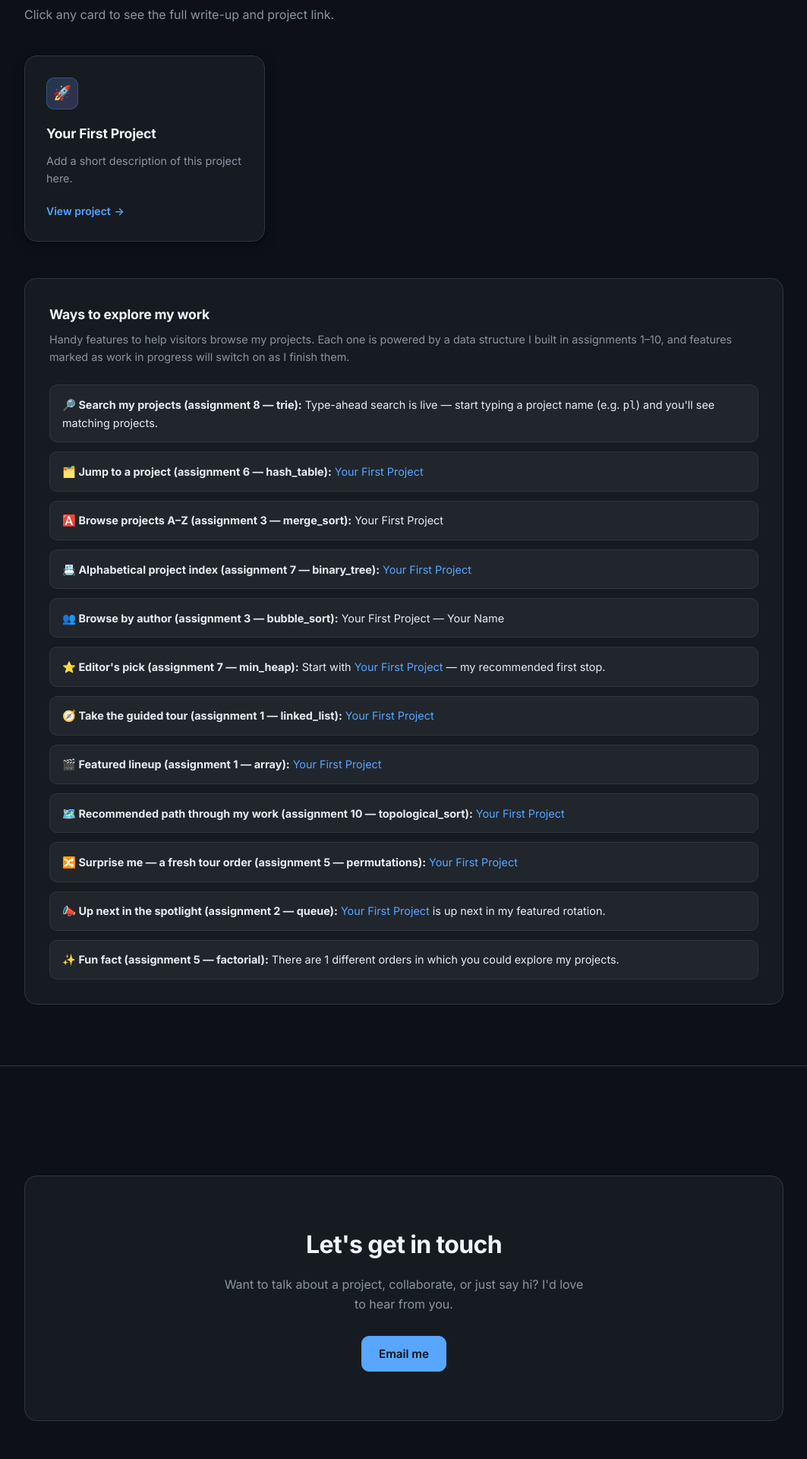
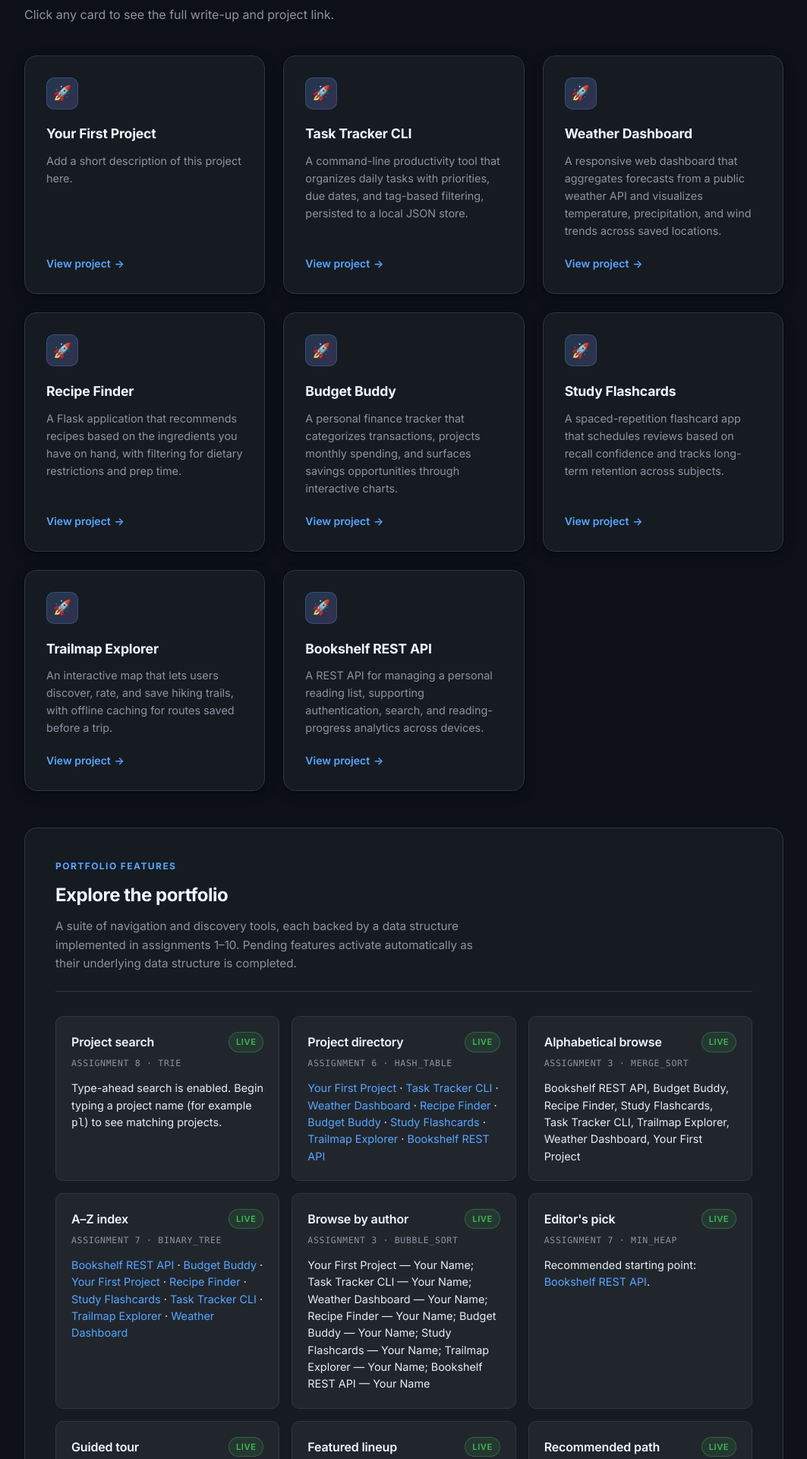
Before and after one commit to alexandergshaw/template-python-data-structures-app, a Flask app: page / in a window 1280 px wide. Shown: the part 1280-3200 px from the top of the page at 76% size, without its empty margins (108-1171 px from the left). Run offline with Flask 3, Linux system fonts and the light colour scheme.

Commit message:
Add sample projects and redesign features section for a more professional look

```diff
--- a/app/static/css/style.css
+++ b/app/static/css/style.css
@@ -502,58 +502,123 @@ img { display: block; max-width: 100%; }
   border-top: 1px solid var(--color-border);
 }
 
-/* ── Data-structure insights ────────────────────────────────── */
+/* ── Portfolio features ─────────────────────────────────────── */
 .ds-insights {
   background: var(--color-surface);
   border: 1px solid var(--color-border);
   border-radius: var(--radius-lg);
-  padding: 2rem;
+  padding: 2.5rem;
   margin-top: 3rem;
 }
 
-.ds-insights h3 {
-  font-size: 1.1rem;
+.ds-insights-header {
+  margin-bottom: 2rem;
+  padding-bottom: 1.5rem;
+  border-bottom: 1px solid var(--color-border);
+}
+
+.ds-insights-header .section-label {
+  margin-bottom: 0.5rem;
+}
+
+.ds-insights-header h3 {
+  font-size: 1.5rem;
   font-weight: 700;
   color: var(--color-heading);
-  letter-spacing: -0.01em;
-  margin-bottom: 0.4rem;
+  letter-spacing: -0.02em;
+  margin-bottom: 0.6rem;
 }
 
-.ds-insights > p {
+.ds-insights-header p {
   color: var(--color-text-muted);
-  font-size: 0.9rem;
-  margin-bottom: 1.5rem;
+  font-size: 0.95rem;
+  line-height: 1.6;
+  max-width: 60ch;
 }
 
-.ds-insights ul {
+.ds-feature-list {
   list-style: none;
+  display: grid;
+  grid-template-columns: repeat(auto-fill, minmax(280px, 1fr));
+  gap: 1rem;
+}
+
+.ds-feature {
   display: flex;
   flex-direction: column;
   gap: 0.75rem;
-}
-
-.ds-insights li {
-  padding: 0.85rem 1rem;
+  padding: 1.25rem;
   background: var(--color-surface-2);
   border: 1px solid var(--color-border);
   border-radius: var(--radius-md);
-  font-size: 0.9rem;
-  line-height: 1.6;
+  transition: border-color var(--transition), transform var(--transition);
 }
 
-.ds-wip {
+.ds-feature:hover {
+  border-color: var(--color-accent);
+  transform: translateY(-2px);
+}
+
+.ds-feature-head {
+  display: grid;
+  grid-template-columns: 1fr auto;
+  grid-template-areas:
+    "title status"
+    "meta meta";
+  gap: 0.35rem 0.75rem;
+  align-items: center;
+}
+
+.ds-feature-title {
+  grid-area: title;
+  font-size: 1rem;
+  font-weight: 600;
+  color: var(--color-heading);
+  letter-spacing: -0.01em;
+}
+
+.ds-feature-meta {
+  grid-area: meta;
+  font-family: ui-monospace, SFMono-Regular, Menlo, Monaco, Consolas, monospace;
+  font-size: 0.72rem;
+  text-transform: uppercase;
+  letter-spacing: 0.06em;
+  color: var(--color-text-muted);
+}
+
+.ds-feature-status {
+  grid-area: status;
   display: inline-flex;
   align-items: center;
-  gap: 0.3rem;
-  margin-top: 0.35rem;
-  padding: 0.25rem 0.65rem;
-  border-radius: var(--radius-sm);
-  background: rgba(210, 153, 34, 0.08);
-  border: 1px solid rgba(210, 153, 34, 0.3);
-  color: #d29922;
-  font-size: 0.82rem;
-  font-style: normal;
-  font-weight: 500;
+  padding: 0.18rem 0.55rem;
+  border-radius: 999px;
+  font-size: 0.7rem;
+  font-weight: 600;
+  text-transform: uppercase;
+  letter-spacing: 0.05em;
+  white-space: nowrap;
+}
+
+.ds-feature.is-live .ds-feature-status {
+  background: rgba(63, 185, 80, 0.12);
+  border: 1px solid rgba(63, 185, 80, 0.35);
+  color: #3fb950;
+}
+
+.ds-feature.is-pending .ds-feature-status {
+  background: rgba(139, 148, 158, 0.10);
+  border: 1px solid rgba(139, 148, 158, 0.30);
+  color: var(--color-text-muted);
+}
+
+.ds-feature-body {
+  font-size: 0.9rem;
+  line-height: 1.55;
+  color: var(--color-text);
+}
+
+.ds-feature.is-pending .ds-feature-body {
+  color: var(--color-text-muted);
 }
 
 /* ── Responsive ─────────────────────────────────────────────── */
@@ -562,4 +627,6 @@ img { display: block; max-width: 100%; }
   .about-stats { grid-template-columns: 1fr 1fr; }
   .nav-links { display: none; }
   .footer-inner { flex-direction: column; text-align: center; }
+  .ds-insights { padding: 1.5rem; }
+  .ds-feature-list { grid-template-columns: 1fr; }
 }
--- a/app/templates/portfolio/index.html
+++ b/app/templates/portfolio/index.html
@@ -92,132 +92,207 @@
           {% endfor %}
         </div>
 
-        {# ── Ways to explore my work ──────────────────────────────
-           Every section below is a real, visitor-facing portfolio feature.
-           Each one is powered by exactly one data structure from
-           assignments 1&ndash;10.  Until its data structure is implemented
-           (its feature value is ``None``) the feature shows a "work in
-           progress" placeholder, then comes online once the assignment is
-           complete. #}
+        {# ── Portfolio features ───────────────────────────────────
+           Each feature below is a real, visitor-facing capability powered
+           by exactly one data structure from assignments 1&ndash;10. While
+           an assignment is incomplete (its feature value is ``None``) the
+           feature renders a "Coming soon" status; once the assignment is
+           implemented, the feature activates automatically. #}
         <div class="ds-insights">
-          <h3>Ways to explore my work</h3>
+          <div class="ds-insights-header">
+            <span class="section-label">Portfolio features</span>
+            <h3>Explore the portfolio</h3>
             <p>
-            Handy features to help visitors browse my projects. Each one is
-            powered by a data structure I built in assignments 1&ndash;10, and
-            features marked as work in progress will switch on as I finish them.
+              A suite of navigation and discovery tools, each backed by a
+              data structure implemented in assignments 1&ndash;10. Pending
+              features activate automatically as their underlying data
+              structure is completed.
             </p>
-          <ul>
-            <li>
-              <strong>🔎 Search my projects (assignment 8 — trie):</strong>
+          </div>
+          <ul class="ds-feature-list">
+            <li class="ds-feature {% if autocomplete_hit is none %}is-pending{% else %}is-live{% endif %}">
+              <div class="ds-feature-head">
+                <h4 class="ds-feature-title">Project search</h4>
+                <span class="ds-feature-meta">Assignment 8 · trie</span>
+                <span class="ds-feature-status">{% if autocomplete_hit is none %}Coming soon{% else %}Live{% endif %}</span>
+              </div>
+              <p class="ds-feature-body">
                 {% if autocomplete_hit is not none %}
-                Type-ahead search is live — start typing a project name (e.g.
-                <code>{{ autocomplete_prefix }}</code>) and
-                {% if autocomplete_hit %}you'll see matching projects.{% else %}I'll tell you if nothing matches.{% endif %}
+                  Type-ahead search is enabled. Begin typing a project name
+                  (for example <code>{{ autocomplete_prefix }}</code>) to
+                  {% if autocomplete_hit %}see matching projects.{% else %}receive a no-match notice.{% endif %}
                 {% else %}
-                <span class="ds-wip">🚧 Work in progress — project search will be available once the <code>trie</code> data structure is implemented.</span>
+                  Type-ahead project search will activate once the <code>trie</code> data structure is implemented.
                 {% endif %}
+              </p>
             </li>
-            <li>
-              <strong>🗂️ Jump to a project (assignment 6 — hash_table):</strong>
+            <li class="ds-feature {% if slug_directory is none %}is-pending{% else %}is-live{% endif %}">
+              <div class="ds-feature-head">
+                <h4 class="ds-feature-title">Project directory</h4>
+                <span class="ds-feature-meta">Assignment 6 · hash_table</span>
+                <span class="ds-feature-status">{% if slug_directory is none %}Coming soon{% else %}Live{% endif %}</span>
+              </div>
+              <p class="ds-feature-body">
                 {% if slug_directory is not none %}
                   {% for slug, title in slug_directory %}
                     <a href="{{ url_for('portfolio.portfolio_detail', slug=slug) }}">{{ title }}</a>{% if not loop.last %} · {% endif %}
                   {% endfor %}
                 {% else %}
-                <span class="ds-wip">🚧 Work in progress — the quick project directory will be available once the <code>hash_table</code> data structure is implemented.</span>
+                  Direct project lookup will activate once the <code>hash_table</code> data structure is implemented.
                 {% endif %}
+              </p>
             </li>
-            <li>
-              <strong>🅰️ Browse projects A–Z (assignment 3 — merge_sort):</strong>
+            <li class="ds-feature {% if sorted_by_title is none %}is-pending{% else %}is-live{% endif %}">
+              <div class="ds-feature-head">
+                <h4 class="ds-feature-title">Alphabetical browse</h4>
+                <span class="ds-feature-meta">Assignment 3 · merge_sort</span>
+                <span class="ds-feature-status">{% if sorted_by_title is none %}Coming soon{% else %}Live{% endif %}</span>
+              </div>
+              <p class="ds-feature-body">
                 {% if sorted_by_title is not none %}
                   {{ sorted_by_title | map(attribute='title') | join(', ') }}
                 {% else %}
-                <span class="ds-wip">🚧 Work in progress — alphabetical browsing will be available once the <code>merge_sort</code> data structure is implemented.</span>
+                  Alphabetical browsing will activate once the <code>merge_sort</code> data structure is implemented.
                 {% endif %}
+              </p>
             </li>
-            <li>
-              <strong>📇 Alphabetical project index (assignment 7 — binary_tree):</strong>
+            <li class="ds-feature {% if alphabetical_slugs is none %}is-pending{% else %}is-live{% endif %}">
+              <div class="ds-feature-head">
+                <h4 class="ds-feature-title">A–Z index</h4>
+                <span class="ds-feature-meta">Assignment 7 · binary_tree</span>
+                <span class="ds-feature-status">{% if alphabetical_slugs is none %}Coming soon{% else %}Live{% endif %}</span>
+              </div>
+              <p class="ds-feature-body">
                 {% if alphabetical_slugs is not none %}
                   {% for slug in alphabetical_slugs %}
                     <a href="{{ url_for('portfolio.portfolio_detail', slug=slug) }}">{{ title_by_slug.get(slug, slug) }}</a>{% if not loop.last %} · {% endif %}
                   {% endfor %}
                 {% else %}
-                <span class="ds-wip">🚧 Work in progress — the A–Z index will be available once the <code>binary_tree</code> data structure is implemented.</span>
+                  The A–Z index will activate once the <code>binary_tree</code> data structure is implemented.
                 {% endif %}
+              </p>
             </li>
-            <li>
-              <strong>👥 Browse by author (assignment 3 — bubble_sort):</strong>
+            <li class="ds-feature {% if sorted_by_student is none %}is-pending{% else %}is-live{% endif %}">
+              <div class="ds-feature-head">
+                <h4 class="ds-feature-title">Browse by author</h4>
+                <span class="ds-feature-meta">Assignment 3 · bubble_sort</span>
+                <span class="ds-feature-status">{% if sorted_by_student is none %}Coming soon{% else %}Live{% endif %}</span>
+              </div>
+              <p class="ds-feature-body">
                 {% if sorted_by_student is not none %}
                   {% for entry in sorted_by_student %}
                     {{ entry.title }} — {{ entry.student_name }}{% if not loop.last %}; {% endif %}
                   {% endfor %}
                 {% else %}
-                <span class="ds-wip">🚧 Work in progress — browsing by author will be available once the <code>bubble_sort</code> data structure is implemented.</span>
+                  Author-based browsing will activate once the <code>bubble_sort</code> data structure is implemented.
                 {% endif %}
+              </p>
             </li>
-            <li>
-              <strong>⭐ Editor's pick (assignment 7 — min_heap):</strong>
+            <li class="ds-feature {% if featured_next is none %}is-pending{% else %}is-live{% endif %}">
+              <div class="ds-feature-head">
+                <h4 class="ds-feature-title">Editor's pick</h4>
+                <span class="ds-feature-meta">Assignment 7 · min_heap</span>
+                <span class="ds-feature-status">{% if featured_next is none %}Coming soon{% else %}Live{% endif %}</span>
+              </div>
+              <p class="ds-feature-body">
                 {% if featured_next is not none %}
-                Start with <a href="{{ url_for('portfolio.portfolio_detail', slug=featured_next) }}">{{ title_by_slug.get(featured_next, featured_next) }}</a> — my recommended first stop.
+                  Recommended starting point: <a href="{{ url_for('portfolio.portfolio_detail', slug=featured_next) }}">{{ title_by_slug.get(featured_next, featured_next) }}</a>.
                 {% else %}
-                <span class="ds-wip">🚧 Work in progress — my featured pick will be highlighted once the <code>min_heap</code> data structure is implemented.</span>
+                  A curated starting recommendation will activate once the <code>min_heap</code> data structure is implemented.
                 {% endif %}
+              </p>
             </li>
-            <li>
-              <strong>🧭 Take the guided tour (assignment 1 — linked_list):</strong>
+            <li class="ds-feature {% if linked_slug_chain is none %}is-pending{% else %}is-live{% endif %}">
+              <div class="ds-feature-head">
+                <h4 class="ds-feature-title">Guided tour</h4>
+                <span class="ds-feature-meta">Assignment 1 · linked_list</span>
+                <span class="ds-feature-status">{% if linked_slug_chain is none %}Coming soon{% else %}Live{% endif %}</span>
+              </div>
+              <p class="ds-feature-body">
                 {% if linked_slug_chain is not none %}
                   {% for slug in linked_slug_chain %}
                     <a href="{{ url_for('portfolio.portfolio_detail', slug=slug) }}">{{ title_by_slug.get(slug, slug) }}</a>{% if not loop.last %} → {% endif %}
                   {% endfor %}
                 {% else %}
-                <span class="ds-wip">🚧 Work in progress — the guided project tour will be available once the <code>linked_list</code> data structure is implemented.</span>
+                  A sequential guided tour will activate once the <code>linked_list</code> data structure is implemented.
                 {% endif %}
+              </p>
             </li>
-            <li>
-              <strong>🎬 Featured lineup (assignment 1 — array):</strong>
+            <li class="ds-feature {% if array_slug_view is none %}is-pending{% else %}is-live{% endif %}">
+              <div class="ds-feature-head">
+                <h4 class="ds-feature-title">Featured lineup</h4>
+                <span class="ds-feature-meta">Assignment 1 · array</span>
+                <span class="ds-feature-status">{% if array_slug_view is none %}Coming soon{% else %}Live{% endif %}</span>
+              </div>
+              <p class="ds-feature-body">
                 {% if array_slug_view is not none %}
                   {% for slug in array_slug_view %}
                     <a href="{{ url_for('portfolio.portfolio_detail', slug=slug) }}">{{ title_by_slug.get(slug, slug) }}</a>{% if not loop.last %}, {% endif %}
                   {% endfor %}
                 {% else %}
-                <span class="ds-wip">🚧 Work in progress — my featured lineup will be available once the <code>array</code> data structure is implemented.</span>
+                  The featured project lineup will activate once the <code>array</code> data structure is implemented.
                 {% endif %}
+              </p>
             </li>
-            <li>
-              <strong>🗺️ Recommended path through my work (assignment 10 — topological_sort):</strong>
+            <li class="ds-feature {% if prerequisite_order is none %}is-pending{% else %}is-live{% endif %}">
+              <div class="ds-feature-head">
+                <h4 class="ds-feature-title">Recommended path</h4>
+                <span class="ds-feature-meta">Assignment 10 · topological_sort</span>
+                <span class="ds-feature-status">{% if prerequisite_order is none %}Coming soon{% else %}Live{% endif %}</span>
+              </div>
+              <p class="ds-feature-body">
                 {% if prerequisite_order is not none %}
                   {% for slug in prerequisite_order %}
                     <a href="{{ url_for('portfolio.portfolio_detail', slug=slug) }}">{{ title_by_slug.get(slug, slug) }}</a>{% if not loop.last %} → {% endif %}
                   {% endfor %}
                 {% else %}
-                <span class="ds-wip">🚧 Work in progress — a suggested viewing order will be available once the <code>topological_sort</code> data structure is implemented.</span>
+                  A suggested viewing order will activate once the <code>topological_sort</code> data structure is implemented.
                 {% endif %}
+              </p>
             </li>
-            <li>
-              <strong>🔀 Surprise me — a fresh tour order (assignment 5 — permutations):</strong>
+            <li class="ds-feature {% if sample_ordering is none %}is-pending{% else %}is-live{% endif %}">
+              <div class="ds-feature-head">
+                <h4 class="ds-feature-title">Alternate tour</h4>
+                <span class="ds-feature-meta">Assignment 5 · permutations</span>
+                <span class="ds-feature-status">{% if sample_ordering is none %}Coming soon{% else %}Live{% endif %}</span>
+              </div>
+              <p class="ds-feature-body">
                 {% if sample_ordering is not none %}
                   {% for slug in sample_ordering %}
                     <a href="{{ url_for('portfolio.portfolio_detail', slug=slug) }}">{{ title_by_slug.get(slug, slug) }}</a>{% if not loop.last %} → {% endif %}
                   {% endfor %}
                 {% else %}
-                <span class="ds-wip">🚧 Work in progress — an alternate tour order will be available once the <code>permutations</code> data structure is implemented.</span>
+                  An alternate tour order will activate once the <code>permutations</code> data structure is implemented.
                 {% endif %}
+              </p>
             </li>
-            <li>
-              <strong>📣 Up next in the spotlight (assignment 2 — queue):</strong>
+            <li class="ds-feature {% if next_in_queue is none %}is-pending{% else %}is-live{% endif %}">
+              <div class="ds-feature-head">
+                <h4 class="ds-feature-title">Spotlight rotation</h4>
+                <span class="ds-feature-meta">Assignment 2 · queue</span>
+                <span class="ds-feature-status">{% if next_in_queue is none %}Coming soon{% else %}Live{% endif %}</span>
+              </div>
+              <p class="ds-feature-body">
                 {% if next_in_queue is not none %}
-                {% if next_in_queue %}<a href="{{ url_for('portfolio.portfolio_detail', slug=next_in_queue) }}">{{ title_by_slug.get(next_in_queue, next_in_queue) }}</a> is up next in my featured rotation.{% else %}Nothing queued yet — visit a project to add it to the rotation.{% endif %}
+                  {% if next_in_queue %}Next in rotation: <a href="{{ url_for('portfolio.portfolio_detail', slug=next_in_queue) }}">{{ title_by_slug.get(next_in_queue, next_in_queue) }}</a>.{% else %}No projects are currently queued. Visit a project to add it to the rotation.{% endif %}
                 {% else %}
-                <span class="ds-wip">🚧 Work in progress — the spotlight rotation will be available once the <code>queue</code> data structure is implemented.</span>
+                  The spotlight rotation will activate once the <code>queue</code> data structure is implemented.
                 {% endif %}
+              </p>
             </li>
-            <li>
-              <strong>✨ Fun fact (assignment 5 — factorial):</strong>
+            <li class="ds-feature {% if ordering_count is none %}is-pending{% else %}is-live{% endif %}">
+              <div class="ds-feature-head">
+                <h4 class="ds-feature-title">Permutation count</h4>
+                <span class="ds-feature-meta">Assignment 5 · factorial</span>
+                <span class="ds-feature-status">{% if ordering_count is none %}Coming soon{% else %}Live{% endif %}</span>
+              </div>
+              <p class="ds-feature-body">
                 {% if ordering_count is not none %}
-                There are {{ ordering_count }} different orders in which you could explore my projects.
+                  {{ ordering_count }} distinct orders are available for exploring the projects in this portfolio.
                 {% else %}
-                <span class="ds-wip">🚧 Work in progress — this fun stat will be available once the <code>factorial</code> data structure is implemented.</span>
+                  The permutation count will activate once the <code>factorial</code> data structure is implemented.
                 {% endif %}
+              </p>
             </li>
           </ul>
         </div>
```
Also changed, not shown: data/projects.json (+49 -0 lines), 1 other file. Lines whose indentation alone changed are shown as unchanged.
